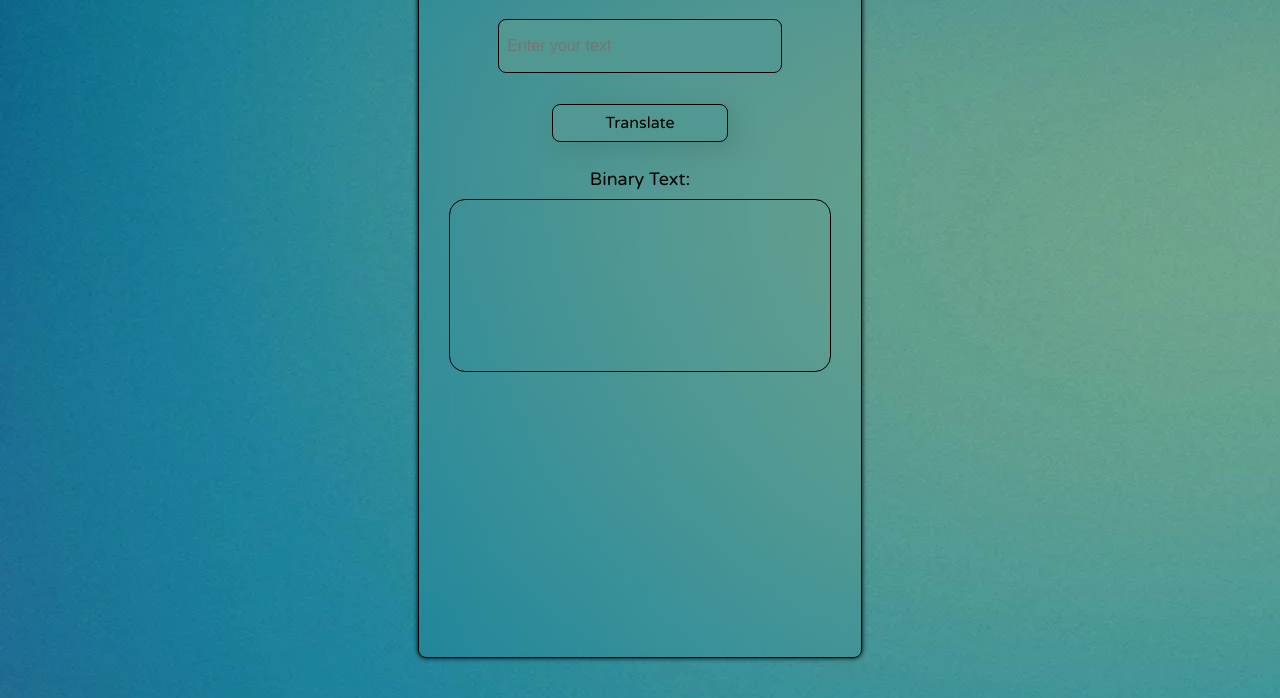
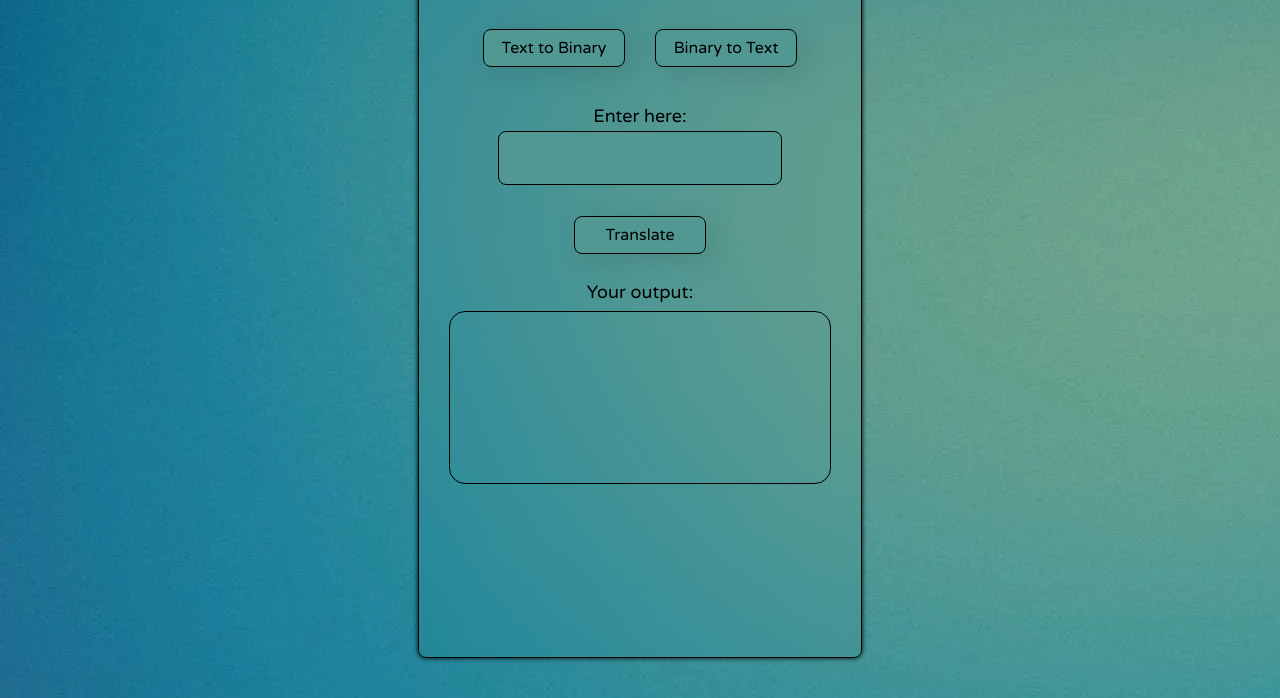
Before and after one commit to noveshgoyal/Binary-Translator, a plain HTML site: page index.html in a window 1280 px wide. Shown: the part 104-802 px from the top of the page. Drawn offline with Linux system fonts and the light colour scheme.

Commit message:
style- format the page

```diff
--- a/index.html
+++ b/index.html
@@ -1,20 +1,32 @@
 <!DOCTYPE html>
 <html lang="en">
+
 <head>
-    <meta charset="UTF-8">
-    <meta http-equiv="X-UA-Compatible" content="IE=edge">
-    <meta name="viewport" content="width=device-width, initial-scale=1.0">
+    <meta charset="UTF-8" />
+    <meta http-equiv="X-UA-Compatible" content="IE=edge" />
+    <meta name="viewport" content="width=device-width, initial-scale=1.0" />
     <title>Binary Translator</title>
-    <link rel="stylesheet" href="style.css">
+    <link rel="stylesheet" href="style.css" />
 </head>
+
 <body>
     <div class="container">
         <h1>Binary Translator</h1>
-        <input type="text" name="" id="input-txt" placeholder="Enter your text">
-        <button>Translate</button>
-        <div id="output-label">Binary Text: </div>
+        <div class="buttons">
+            <button id="to-binary-btn" onclick="textToBinaryClickHandler()">
+                Text to Binary
+            </button>
+            <button id="to-string-btn" onclick="binaryToTextClickHandler()">
+                Binary to Text
+            </button>
+        </div>
+        <label for="input">Enter here:</label>
+        <input id="input"/>
+        <button id="translate-btn">Translate</button>
+        <div id="output-label">Your output:</div>
         <div id="output"></div>
     </div>
     <script src="script.js"></script>
 </body>
+
 </html>
```
